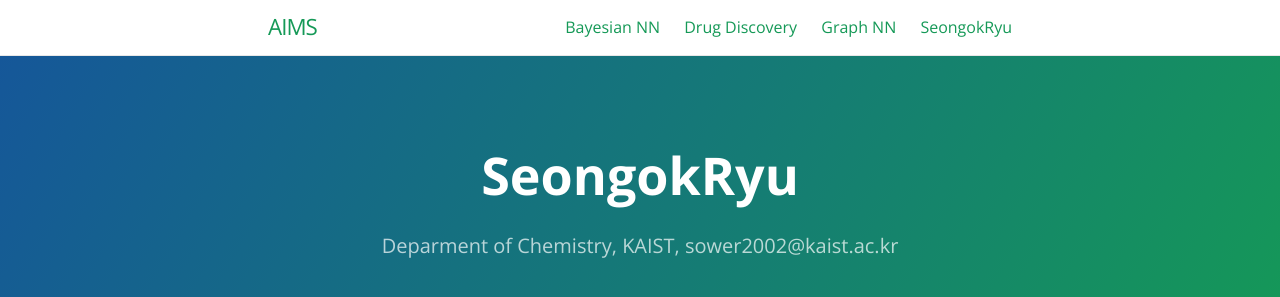
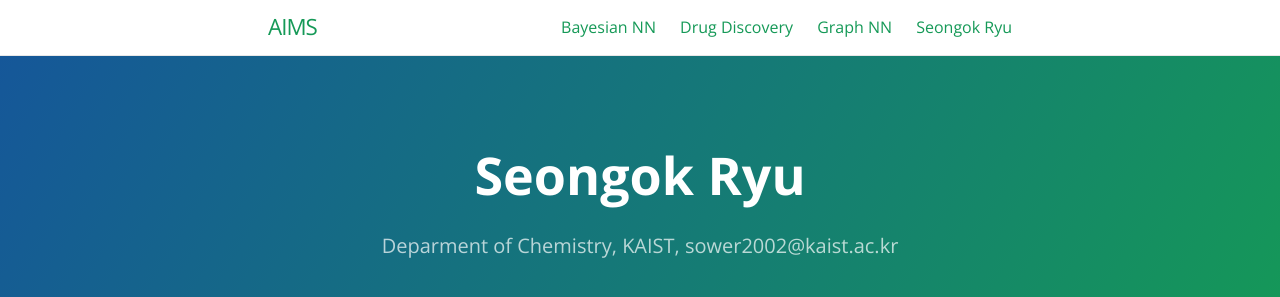
Before and after one commit to SeongokRyu/seongokryu.github.io, a Jekyll site: the page built from SeongokRyu.md, in a window 1280 px wide. Shown: the top 297 px of the page. Built offline with Jekyll 4.4.1, drawn with Linux system fonts in a browser that asks for light colours.

Commit message:
Update SeongokRyu.md

```diff
--- a/SeongokRyu.md
+++ b/SeongokRyu.md
@@ -1,6 +1,6 @@
 ---
 layout: page
-title: SeongokRyu
+title: Seongok Ryu
 tagline: Deparment of Chemistry, KAIST, sower2002@kaist.ac.kr
 permalink: /SeongokRyu.html
 ---
```
